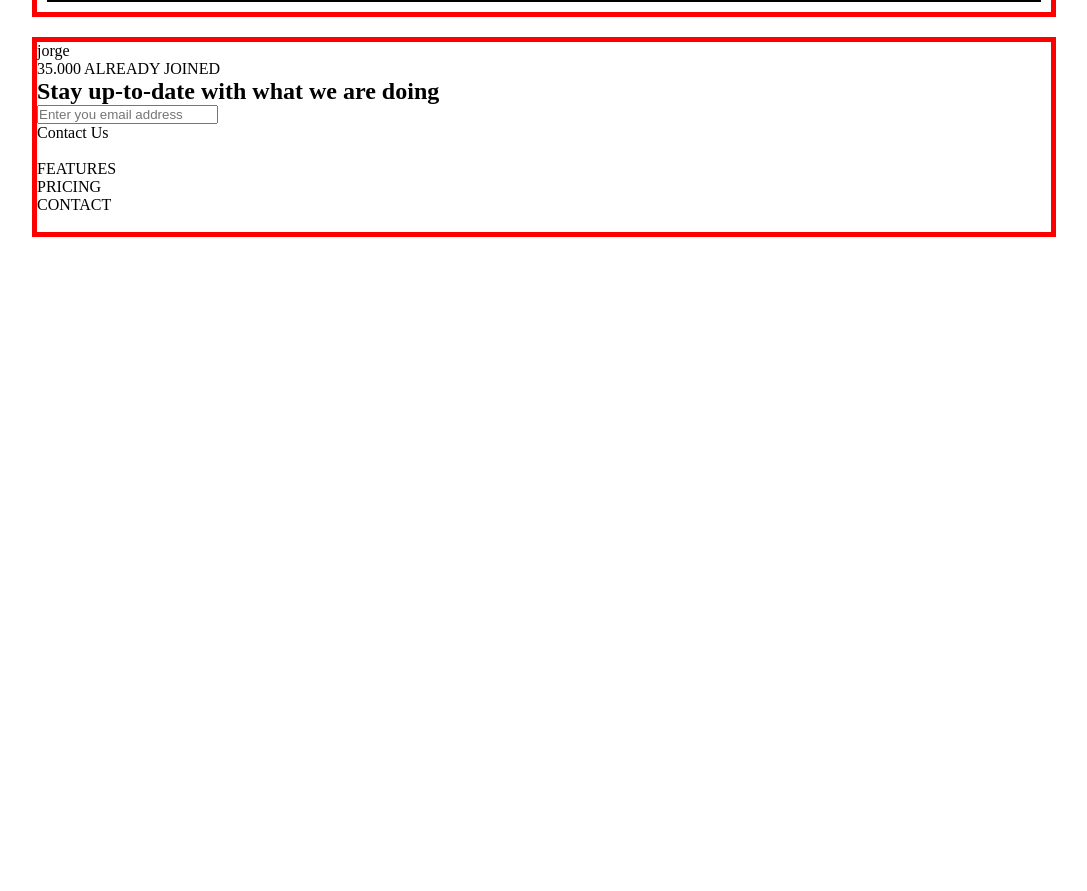
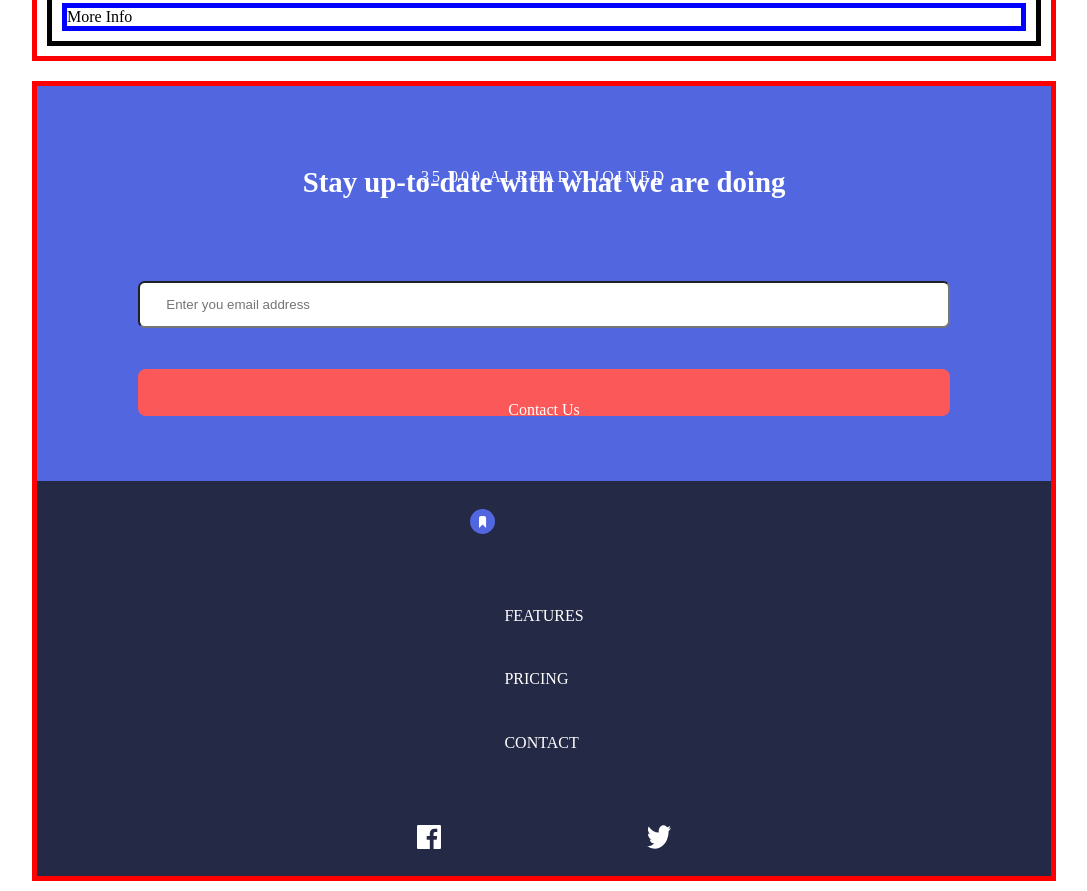
Before and after one commit to FreddyCastuera/ProyectoMaquetado, a plain HTML site: page index.html in a window 1280 px wide. Shown: the part 1114-2005 px from the top of the page, without its empty margins (96-1183 px from the left). Before the commit the page ends 1361 px from the top, so only its background shows below. Drawn offline with Linux system fonts and the light colour scheme.

Commit message:
agregamos el layout del header y el footer

```diff
--- a/index.html
+++ b/index.html
@@ -10,9 +10,13 @@
 </head>
 <body>
     <header  class="c1">
-        jorge
-        <img class="bookmark" src="" alt="imagen">
-        <div class="hamburger">boton</div>
+
+        <img class="bookmark" src="imagenes/logo-bookmark.svg" alt="imagen">
+        <div class="hamburger">
+            <div class="line top"></div>
+            <div class="line mid"></div>
+            <div class="line bot"></div>
+        </div>
     </header>
     <main  class="c1">
         <section class="simple c2">
@@ -45,8 +49,10 @@
 
         </section>
         <section class="download c2">
+            <div class="c3">
                 <h2>Download the extension</h2>
                 <p>we have got more browsers in the pipeline please do let us know if you have a favorite you woud like us to prioritize.</p>
+            </div>
             <section class="download-browsers">
                 <article class="c3">
                     <img src="" alt="">
@@ -79,29 +85,30 @@
                 <li>Is there a mobile app</li>
                 <li>What about other Chromium browsers</li>
             </ul>
-            <div><p>More Info</p></div>
+            <div class="c3"><p>More Info</p></div>
         </section>
     </main>
     <footer class="c1">
-        jorge
+        <div class = "form">
             <p>35.000 ALREADY JOINED</p>
             <h2>Stay up-to-date with what we are doing</h2>
             <form action="">
-            <input type="text" placeholder="Enter you email address">
+                <input type="text" placeholder="       Enter you email address">
                 <div>Contact Us</div>
             </form>
-        <section class="contact">
-            <img src="" alt="">
+        </div>
+        <div class="contact">
+            <img src="imagenes/logo-bookmark.svg" alt="">
             <ul>
                 <li>FEATURES</li>
                 <li>PRICING</li>
                 <li>CONTACT</li>
             </ul>
-            <div>
-                <img src="" alt="">
-                <img src="" alt="">
+            <div class="social">
+                <img src="imagenes/icon-facebook.svg" alt="">
+                <img src="imagenes/icon-twitter.svg" alt="">
             </div>
-        </section>
+        </div>
     </footer>
 
 </body>
--- a/styles/styles.scss
+++ b/styles/styles.scss
@@ -25,5 +25,87 @@ entro: 314px;
 .c3{
     border:5px solid blue;
     margin:10px;
+}
+header{
+    display:flex;
+    justify-content: space-between;
+    div.hamburger{
+        width: 20px;
+        height: 20px;
+        margin: 1% 1%;
+        display:flex;
+        flex-direction: column;
+        justify-content: space-around;
+        .line{
+            width: 80%;
+            height: 20%;
+            background-color: black;
+            margin:5% 10%
+        }
 
+    }
 }
+footer{
+    height: 100vh;
+    display:flex;
+    flex-direction: column;
+    align-items: center;
+    color:white;
+    div.form{
+        height: 50%;
+        width: 100%;
+        background-color: #5266df;
+        display:flex;
+        flex-direction: column;
+        align-items: center;
+        justify-content: space-evenly;
+        p{
+            letter-spacing: 3px;
+        }
+        h2{
+            text-align: center;
+            font-size: 1.8em;
+            margin: 0 5%;
+            margin-top:-10%;
+        }
+        form{
+            height: 30%;
+            align-self: stretch;
+            margin:0 10%;
+            input{
+                width: 100%;
+                height: 40%;
+                border-radius: 0.5em;
+            }
+            div{
+                height: 40%;
+                margin-top:5%;
+                background-color: #fb5859;
+                text-align: center;
+                border-radius: 0.5em;
+                padding-top: 4%;
+
+            }
+        }
+    }
+    div.contact{
+        height: 50%;
+        width: 100%;
+        background-color: #242946;
+        display:flex;
+        flex-direction: column;
+        align-items: center;
+        justify-content: space-evenly;
+        ul{
+            height: 60%;
+            display: flex;
+            flex-direction: column;
+            justify-content: space-evenly;
+        }
+        div.social{
+            width: 25%;
+            display: flex;
+            justify-content: space-between;
+        }
+    }
+}
```
Also changed, not shown: styles/styles.css, 1 other file. Lines whose indentation alone changed are shown as unchanged.
